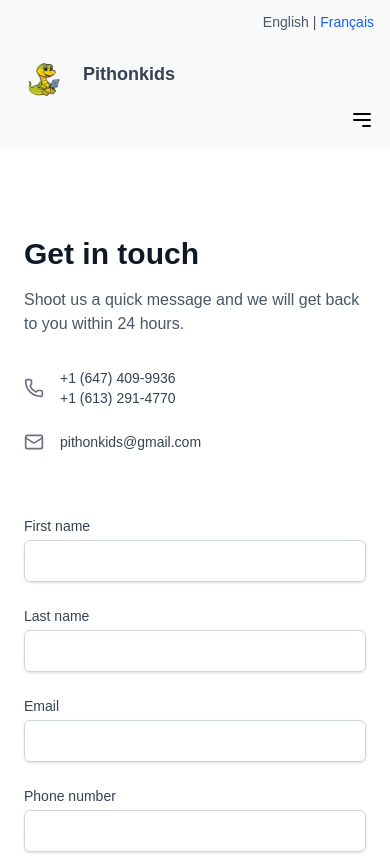
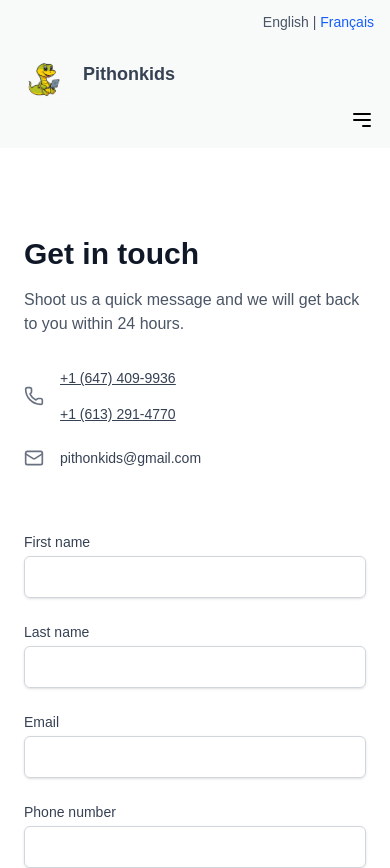
Before and after one commit to Chinurum-Omenuko/pithonkids-website, a Next.js app: page /contact in a window 390 px wide. Shown: the top 868 px of the page. Built offline with nearby package versions, Linux system fonts and the light colour scheme.

Commit message:
adds phone number href and style

```diff
--- a/src/components/page/contact/ContactSection.tsx
+++ b/src/components/page/contact/ContactSection.tsx
@@ -81,10 +81,11 @@ export default function ContactForm() {
           <div className="space-y-6 text-gray-700 text-sm">
             <div className="flex items-center gap-4">
               <Phone className="w-5 h-5 text-gray-500" />
-              <div className="phone flex flex-col">
-                <p> <a href="tel:6474099936">+1 (647) 409-9936</a></p>
-                <p> <a href="tel:6132914770">+1 (613) 291-4770</a></p>
+              <div className="phone flex flex-col gap-4">
+                <p className="underline"> <a href="tel:6474099936">+1 (647) 409-9936</a></p>
+                <p className="underline"> <a href="tel:6132914770">+1 (613) 291-4770</a></p>
               </div>
+
             </div>
             <div className="flex items-center gap-4">
               <Mail className="w-5 h-5 text-gray-500" />
```
